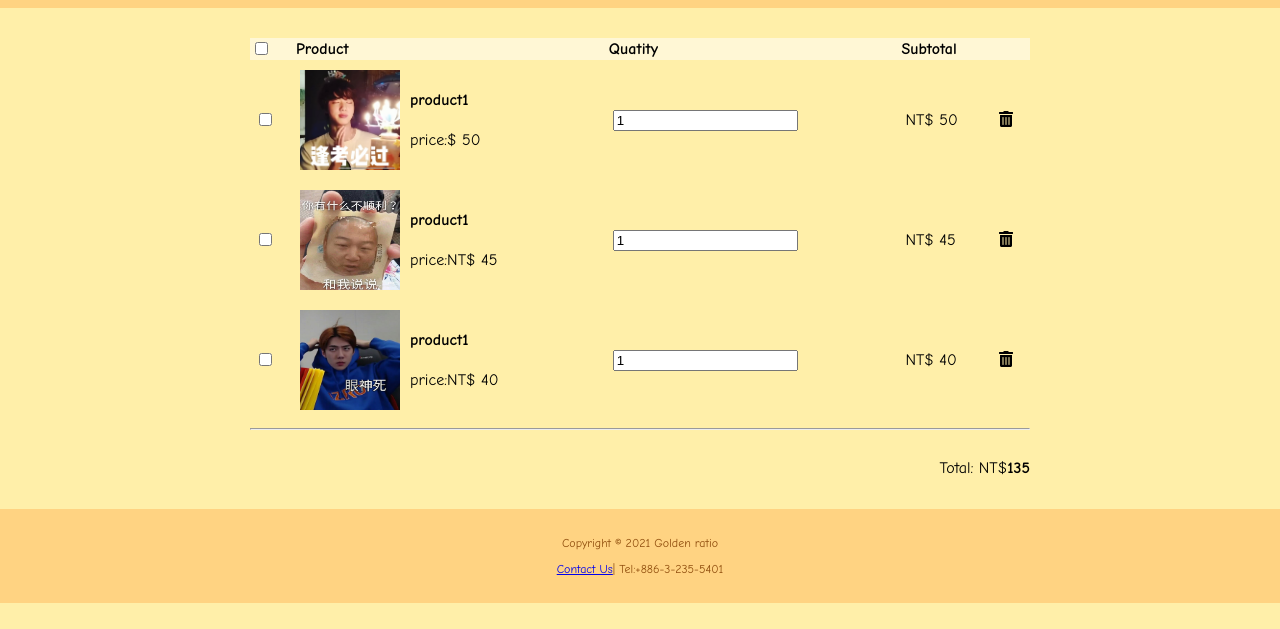
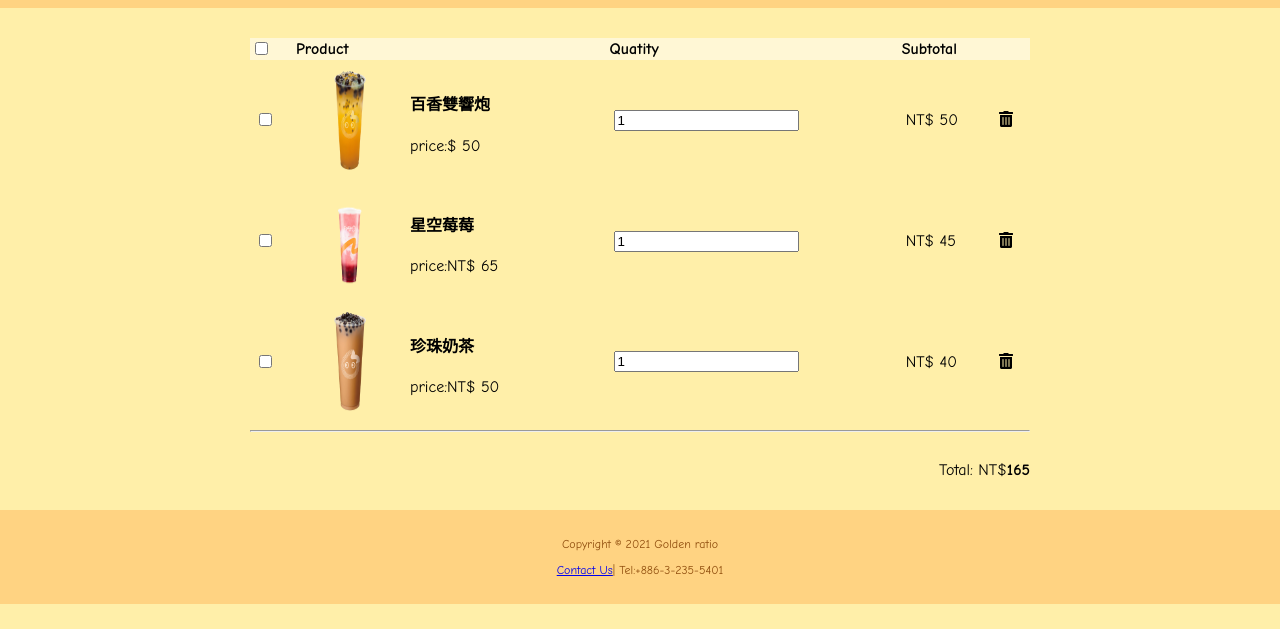
Before and after one commit to pinling000/GoldenRatio, a plain HTML site: page shopping_cart2.html in a window 1280 px wide. Shown: the part 171-800 px from the top of the page. Drawn offline with Linux system fonts and the light colour scheme.

Commit message:
1229更改cart內產品

```diff
--- a/shopping_cart2.html
+++ b/shopping_cart2.html
@@ -84,9 +84,9 @@
                     </td>
                     <td>
                         <div class="infor">
-                            <img src="image/test-1.jpg" alt="">
+                            <img src="image/passionfruit.png" alt="">
                             <div>
-                                <h4>product1</h4>
+                                <h4>百香雙響炮</h4>
                                 <p>price:$ <span class="price">50</span></p>
                             </div>
                         </div>
@@ -106,10 +106,10 @@
                     </td>
                     <td>
                         <div class="infor">
-                            <img src="image/test-2.JPG" alt="">
+                            <img src="image/starstrawberry.png" alt="">
                             <div>
-                                <h4>product1</h4>
-                                <p>price:NT$ 45</p>
+                                <h4>星空莓莓</h4>
+                                <p>price:NT$ 65</p>
                             </div>
                         </div>
                     </td>
@@ -124,10 +124,10 @@
                     </td>
                     <td>
                         <div class="infor">
-                            <img src="image/test-3.JPG" alt="">
+                            <img src="image/bubbletea.png" alt="">
                             <div>
-                                <h4>product1</h4>
-                                <p>price:NT$ 40</p>
+                                <h4>珍珠奶茶</h4>
+                                <p>price:NT$ 50</p>
                             </div>
                         </div>
                     </td>
@@ -140,7 +140,7 @@
 
             <div class="total">
                 <p>Total: NT$</p>
-                <h4>135</h4>
+                <h4>165</h4>
 
             </div>
         </div>
```
